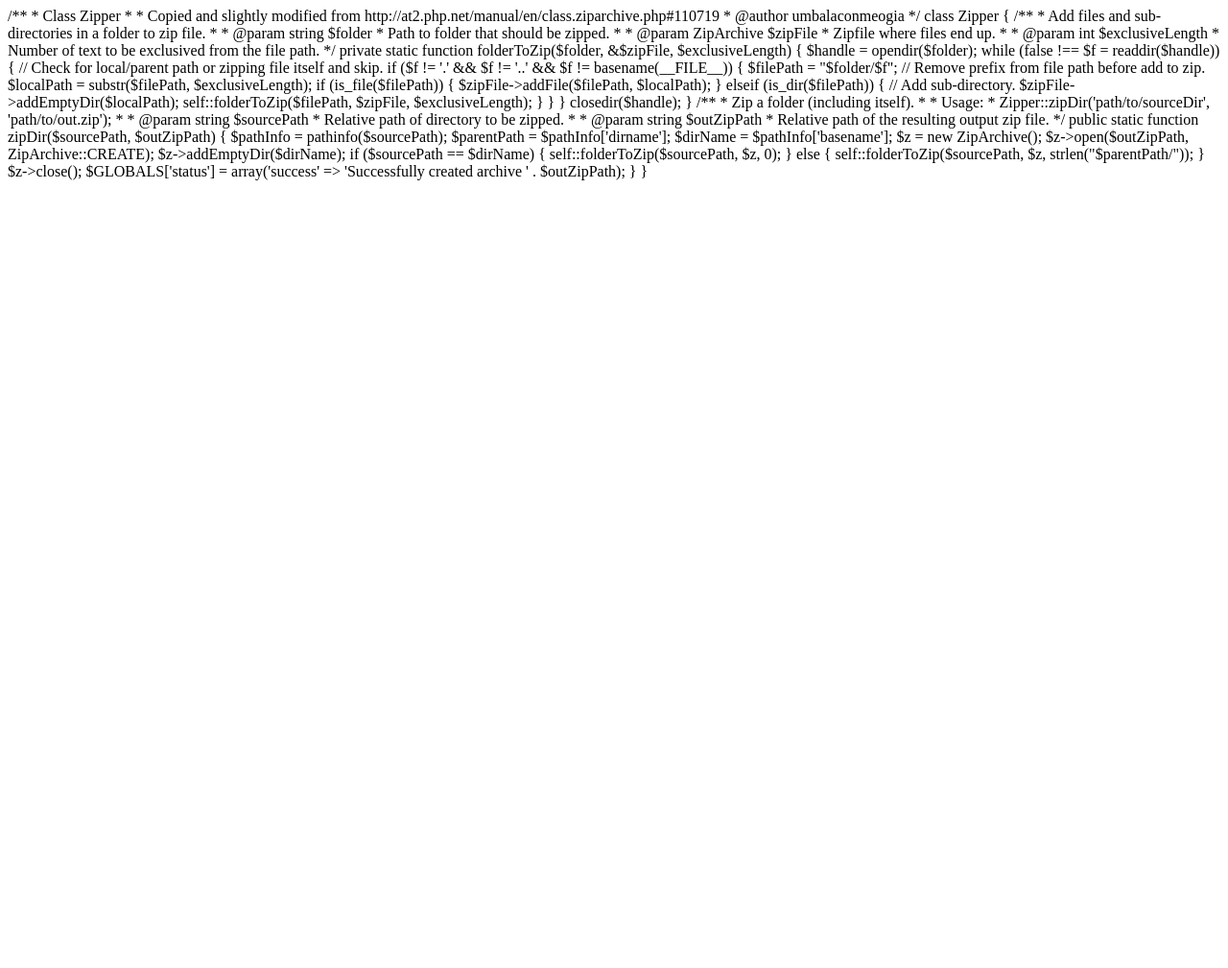
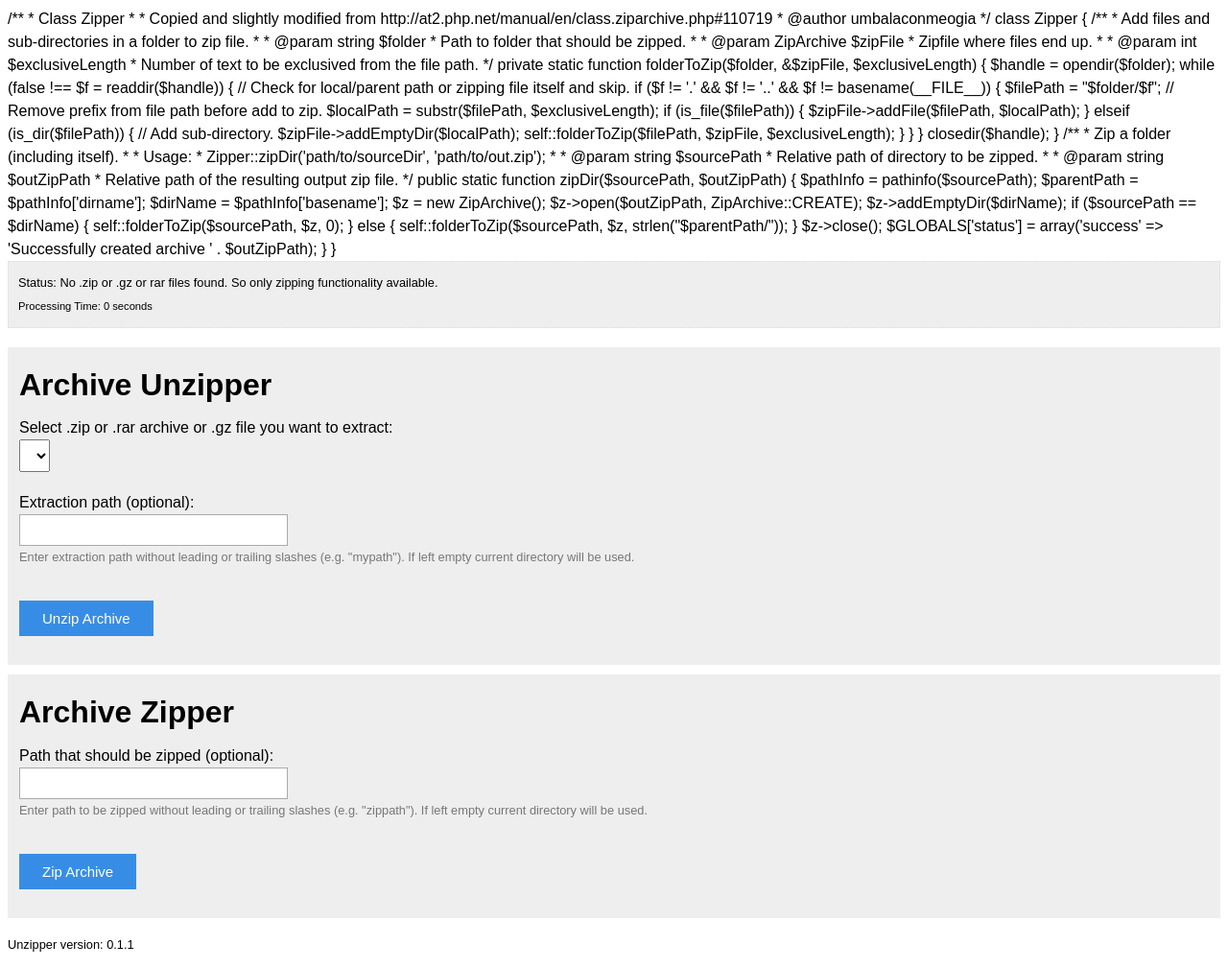
Before and after one commit to wang-arshton256/vexa_streams, a PHP site: page /unzipper.php in a window 1280 px wide. Shown: the whole page at 96% size. Before the commit the page ends 188 px from the top, so only its background shows below. Run offline with PHP 8.4, Linux system fonts and the light colour scheme; lists and menus that the app fills with data are empty.

Commit message:
zipper + unzipper

```diff
--- a/unzipper.php
+++ b/unzipper.php
@@ -368,3 +368,124 @@ class Zipper
         $GLOBALS['status'] = array('success' => 'Successfully created archive ' . $outZipPath);
     }
 }
+
+<!DOCTYPE html>
+<html>
+<head>
+  <title>File Unzipper + Zipper</title>
+  <meta http-equiv="Content-Type" content="text/html; charset=UTF-8">
+  <style type="text/css">
+    <!--
+    body {
+      font-family: Arial, sans-serif;
+      line-height: 150%;
+    }
+
+    label {
+      display: block;
+      margin-top: 20px;
+    }
+
+    fieldset {
+      border: 0;
+      background-color: #EEE;
+      margin: 10px 0 10px 0;
+    }
+
+    .select {
+      padding: 5px;
+      font-size: 110%;
+    }
+
+    .status {
+      margin: 0;
+      margin-bottom: 20px;
+      padding: 10px;
+      font-size: 80%;
+      background: #EEE;
+      border: 1px dotted #DDD;
+    }
+
+    .status--ERROR {
+      background-color: red;
+      color: white;
+      font-size: 120%;
+    }
+
+    .status--SUCCESS {
+      background-color: green;
+      font-weight: bold;
+      color: white;
+      font-size: 120%
+    }
+
+    .small {
+      font-size: 0.7rem;
+      font-weight: normal;
+    }
+
+    .version {
+      font-size: 80%;
+    }
+
+    .form-field {
+      border: 1px solid #AAA;
+      padding: 8px;
+      width: 280px;
+    }
+
+    .info {
+      margin-top: 0;
+      font-size: 80%;
+      color: #777;
+    }
+
+    .submit {
+      background-color: #378de5;
+      border: 0;
+      color: #ffffff;
+      font-size: 15px;
+      padding: 10px 24px;
+      margin: 20px 0 20px 0;
+      text-decoration: none;
+    }
+
+    .submit:hover {
+      background-color: #2c6db2;
+      cursor: pointer;
+    }
+    -->
+  </style>
+</head>
+<body>
+<p class="status status--<?php echo strtoupper(key($GLOBALS['status'])); ?>">
+  Status: <?php echo reset($GLOBALS['status']); ?><br/>
+  <span class="small">Processing Time: <?php echo $time; ?> seconds</span>
+</p>
+<form action="" method="POST">
+  <fieldset>
+    <h1>Archive Unzipper</h1>
+    <label for="zipfile">Select .zip or .rar archive or .gz file you want to extract:</label>
+    <select name="zipfile" size="1" class="select">
+      <?php foreach ($unzipper->zipfiles as $zip) {
+    echo "<option>$zip</option>";
+}
+?>
+    </select>
+    <label for="extpath">Extraction path (optional):</label>
+    <input type="text" name="extpath" class="form-field" />
+    <p class="info">Enter extraction path without leading or trailing slashes (e.g. "mypath"). If left empty current directory will be used.</p>
+    <input type="submit" name="dounzip" class="submit" value="Unzip Archive"/>
+  </fieldset>
+
+  <fieldset>
+    <h1>Archive Zipper</h1>
+    <label for="zippath">Path that should be zipped (optional):</label>
+    <input type="text" name="zippath" class="form-field" />
+    <p class="info">Enter path to be zipped without leading or trailing slashes (e.g. "zippath"). If left empty current directory will be used.</p>
+    <input type="submit" name="dozip" class="submit" value="Zip Archive"/>
+  </fieldset>
+</form>
+<p class="version">Unzipper version: <?php echo VERSION; ?></p>
+</body>
+</html>
```
